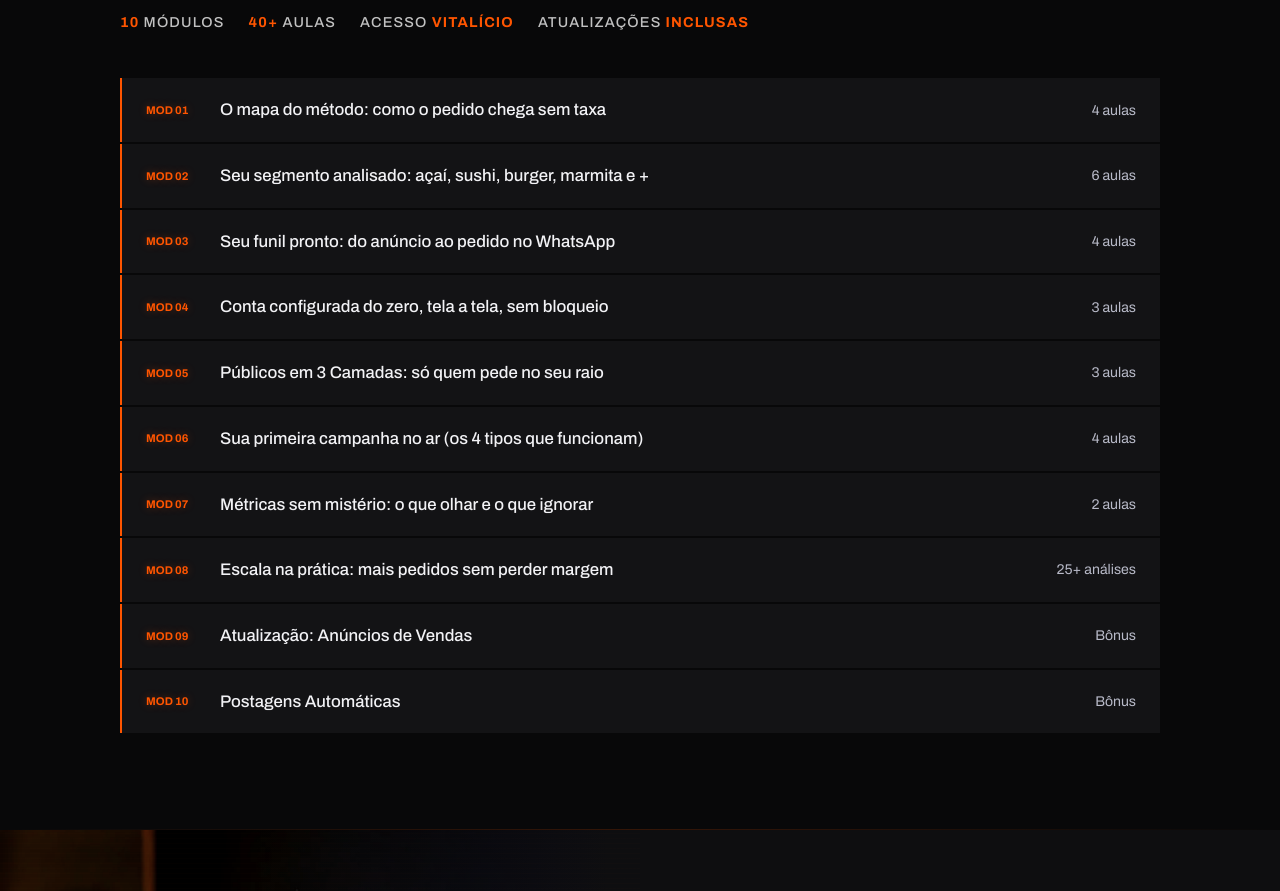
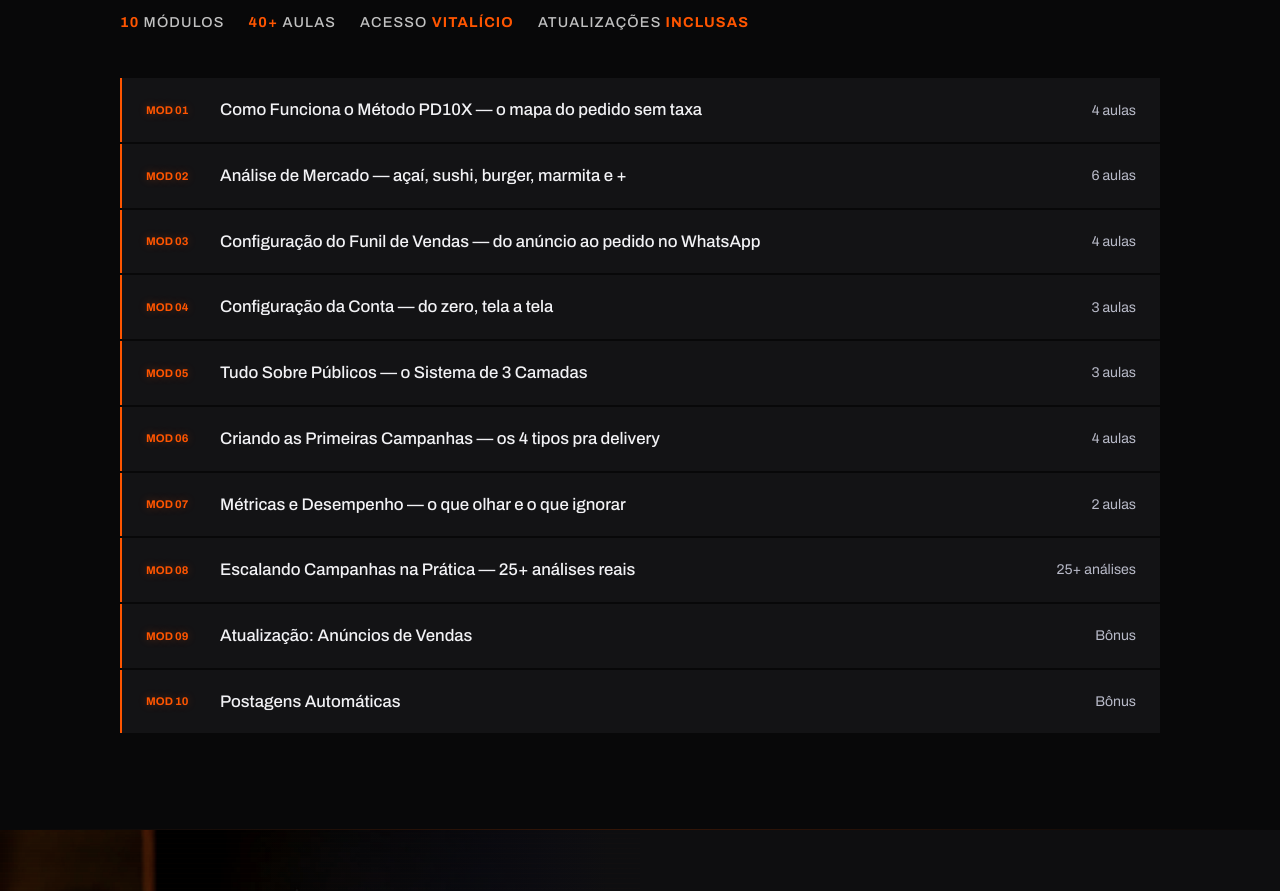
Before and after one commit to Jonasmsms/novacopypd10x, a plain HTML site: page index.html in a window 1280 px wide. Shown: the part 4690-5581 px from the top of the page. Drawn offline with Linux system fonts and the light colour scheme.

Commit message:
Modulos com nome real do curso + beneficio apos o traco

```diff
--- a/index.html
+++ b/index.html
@@ -282,14 +282,14 @@
       </div>
     </div>
     <div class="mod-list rv d1">
-      <div class="mod static"><div class="mod-h"><div class="mod-l"><span class="mod-tag">MOD 01</span><span class="mod-nm">O mapa do método: como o pedido chega sem taxa</span></div><span class="mod-ct">4 aulas</span></div></div>
-      <div class="mod static"><div class="mod-h"><div class="mod-l"><span class="mod-tag">MOD 02</span><span class="mod-nm">Seu segmento analisado: açaí, sushi, burger, marmita e +</span></div><span class="mod-ct">6 aulas</span></div></div>
-      <div class="mod static"><div class="mod-h"><div class="mod-l"><span class="mod-tag">MOD 03</span><span class="mod-nm">Seu funil pronto: do anúncio ao pedido no WhatsApp</span></div><span class="mod-ct">4 aulas</span></div></div>
-      <div class="mod static"><div class="mod-h"><div class="mod-l"><span class="mod-tag">MOD 04</span><span class="mod-nm">Conta configurada do zero, tela a tela, sem bloqueio</span></div><span class="mod-ct">3 aulas</span></div></div>
-      <div class="mod static"><div class="mod-h"><div class="mod-l"><span class="mod-tag">MOD 05</span><span class="mod-nm">Públicos em 3 Camadas: só quem pede no seu raio</span></div><span class="mod-ct">3 aulas</span></div></div>
-      <div class="mod static"><div class="mod-h"><div class="mod-l"><span class="mod-tag">MOD 06</span><span class="mod-nm">Sua primeira campanha no ar (os 4 tipos que funcionam)</span></div><span class="mod-ct">4 aulas</span></div></div>
-      <div class="mod static"><div class="mod-h"><div class="mod-l"><span class="mod-tag">MOD 07</span><span class="mod-nm">Métricas sem mistério: o que olhar e o que ignorar</span></div><span class="mod-ct">2 aulas</span></div></div>
-      <div class="mod static"><div class="mod-h"><div class="mod-l"><span class="mod-tag">MOD 08</span><span class="mod-nm">Escala na prática: mais pedidos sem perder margem</span></div><span class="mod-ct">25+ análises</span></div></div>
+      <div class="mod static"><div class="mod-h"><div class="mod-l"><span class="mod-tag">MOD 01</span><span class="mod-nm">Como Funciona o Método PD10X — o mapa do pedido sem taxa</span></div><span class="mod-ct">4 aulas</span></div></div>
+      <div class="mod static"><div class="mod-h"><div class="mod-l"><span class="mod-tag">MOD 02</span><span class="mod-nm">Análise de Mercado — açaí, sushi, burger, marmita e +</span></div><span class="mod-ct">6 aulas</span></div></div>
+      <div class="mod static"><div class="mod-h"><div class="mod-l"><span class="mod-tag">MOD 03</span><span class="mod-nm">Configuração do Funil de Vendas — do anúncio ao pedido no WhatsApp</span></div><span class="mod-ct">4 aulas</span></div></div>
+      <div class="mod static"><div class="mod-h"><div class="mod-l"><span class="mod-tag">MOD 04</span><span class="mod-nm">Configuração da Conta — do zero, tela a tela</span></div><span class="mod-ct">3 aulas</span></div></div>
+      <div class="mod static"><div class="mod-h"><div class="mod-l"><span class="mod-tag">MOD 05</span><span class="mod-nm">Tudo Sobre Públicos — o Sistema de 3 Camadas</span></div><span class="mod-ct">3 aulas</span></div></div>
+      <div class="mod static"><div class="mod-h"><div class="mod-l"><span class="mod-tag">MOD 06</span><span class="mod-nm">Criando as Primeiras Campanhas — os 4 tipos pra delivery</span></div><span class="mod-ct">4 aulas</span></div></div>
+      <div class="mod static"><div class="mod-h"><div class="mod-l"><span class="mod-tag">MOD 07</span><span class="mod-nm">Métricas e Desempenho — o que olhar e o que ignorar</span></div><span class="mod-ct">2 aulas</span></div></div>
+      <div class="mod static"><div class="mod-h"><div class="mod-l"><span class="mod-tag">MOD 08</span><span class="mod-nm">Escalando Campanhas na Prática — 25+ análises reais</span></div><span class="mod-ct">25+ análises</span></div></div>
       <div class="mod static"><div class="mod-h"><div class="mod-l"><span class="mod-tag">MOD 09</span><span class="mod-nm">Atualização: Anúncios de Vendas</span></div><span class="mod-ct">Bônus</span></div></div>
       <div class="mod static"><div class="mod-h"><div class="mod-l"><span class="mod-tag">MOD 10</span><span class="mod-nm">Postagens Automáticas</span></div><span class="mod-ct">Bônus</span></div></div>
     </div>
```
